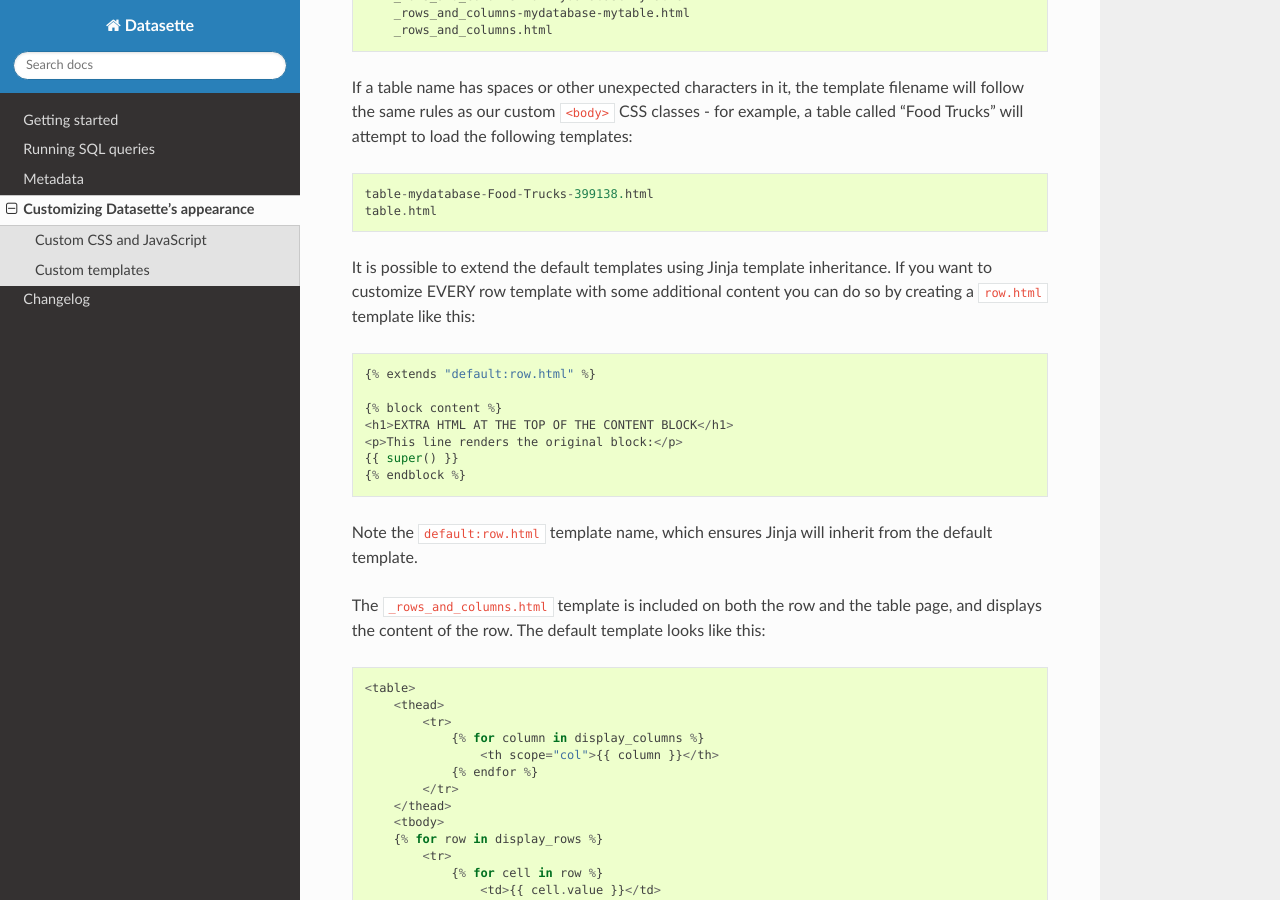
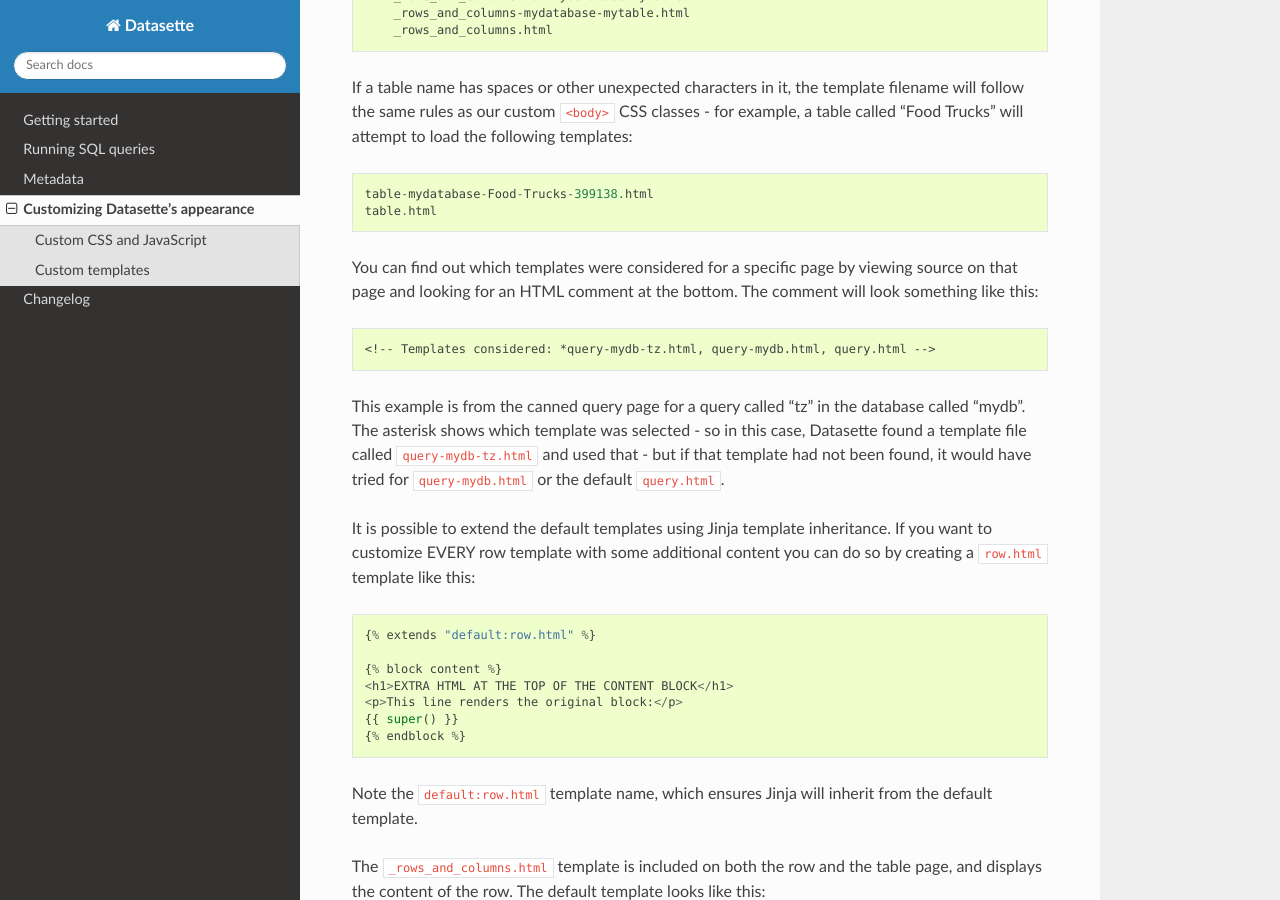
Before and after one commit to simonw/datasette, a Sphinx documentation site: the page built from docs/custom_templates.rst, in a window 1280 px wide and 900 px high, scrolled down 2946 px. Built offline with Sphinx 7.4.7 and the Read the Docs theme 2.0.0, drawn with Linux system fonts in a browser that asks for light colours.

Commit message:
HTML comment showing which templates were considered for a page
Closes #171

```diff
--- a/docs/custom_templates.rst
+++ b/docs/custom_templates.rst
@@ -143,6 +143,18 @@
     table-mydatabase-Food-Trucks-399138.html
     table.html
 
+You can find out which templates were considered for a specific page by viewing
+source on that page and looking for an HTML comment at the bottom. The comment
+will look something like this::
+
+    <!-- Templates considered: *query-mydb-tz.html, query-mydb.html, query.html -->
+
+This example is from the canned query page for a query called "tz" in the
+database called "mydb". The asterisk shows which template was selected - so in
+this case, Datasette found a template file called ``query-mydb-tz.html`` and
+used that - but if that template had not been found, it would have tried for
+``query-mydb.html`` or the default ``query.html``.
+
 It is possible to extend the default templates using Jinja template
 inheritance. If you want to customize EVERY row template with some additional
 content you can do so by creating a ``row.html`` template like this::
```
Also changed, not shown: 2 other files.
